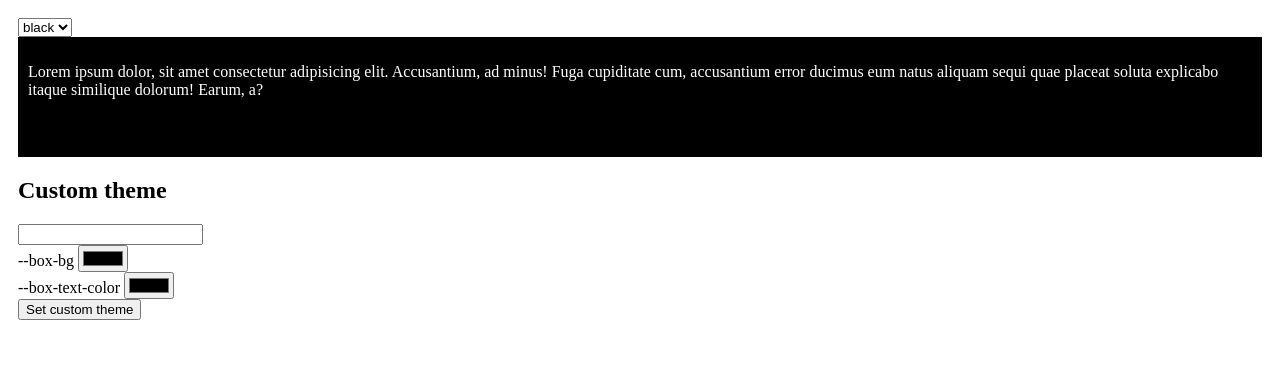
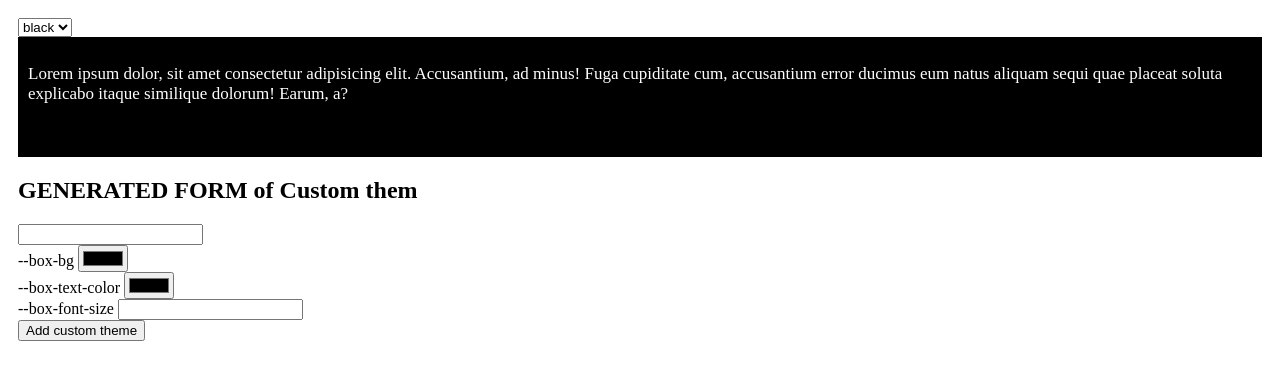
Before and after one commit to mikutsky/HW-6, a plain HTML site: page index.html in a window 1280 px wide. Drawn offline with Linux system fonts and the light colour scheme.

Commit message:
I did it! Homework #6

```diff
--- a/app.js
+++ b/app.js
@@ -1,44 +1,155 @@
-// const colorPicker = document.getElementById('color');
+//// const colorPicker = document.getElementById('color');
 
-// colorPicker.addEventListener('change', e => {
-//   document.body.style.setProperty('--main-bg', colorPicker.value);
-// });
+//// colorPicker.addEventListener('change', e => {
+////   document.body.style.setProperty('--main-bg', colorPicker.value);
+//// });
 
-const themes = {
-  white: {
-    '--box-bg': 'white',
-    '--box-text-color': 'black',
-  },
-  black: {
-    '--box-bg': 'black',
-    '--box-text-color': 'white',
-  },
-};
+// const themes = {
+//   white: {
+//     '--box-bg': 'white',
+//     '--box-text-color': 'black',
+//   },
+//   black: {
+//     '--box-bg': 'black',
+//     '--box-text-color': 'white',
+//   },
+// };
 
-const themeSelect = document.getElementById('themes');
-const form = document.forms['customThemeFrom'];
-const colorInputs = document.querySelectorAll('[data-var]');
-const inputThemeName = form.elements['themeName'];
+const themeSelect = document.getElementById("themes");
+// const form = document.forms['customThemeFrom'];
+// const colorInputs = document.querySelectorAll('[data-var]');
+// const inputThemeName = form.elements['themeName'];
 
-themeSelect.addEventListener('change', e => {
+themeSelect.addEventListener("change", e => {
   const themeVariables = themes[themeSelect.value];
   Object.entries(themeVariables).forEach(([key, value]) => {
     document.body.style.setProperty(key, value);
   });
 });
 
-form.addEventListener('submit', e => {
-  e.preventDefault();
-  const newTheme = {};
-  const newThemeName = inputThemeName.value;
-  colorInputs.forEach(input => {
-    const key = input.dataset.var;
-    const value = input.value;
-    newTheme[key] = value;
+// form.addEventListener('submit', e => {
+//   e.preventDefault();
+//   const newTheme = {};
+//   const newThemeName = inputThemeName.value;
+//   colorInputs.forEach(input => {
+//     const key = input.dataset.var;
+//     const value = input.value;
+//     newTheme[key] = value;
+//   });
+
+//   themes[newThemeName] = newTheme;
+//   const newSelectOption = new Option(newThemeName, newThemeName);
+//   themeSelect.appendChild(newSelectOption);
+//   form.reset();
+// });
+
+//ДОМАШНЕЕ ЗАДАНИЕ №6
+//Продолжить работу с кодом с занятия. Сделать так что бы разметка для создания
+//новой темы генерировалась динамически исходя из шаблона тех переменных которые
+//у нас есть. Для этого вы можете создать массив или объект с переменными которые
+//у вас будут в теме и на основе него генерировать разметку, цвет по умолчанию
+//в input color может быть черным..
+
+//мой массив с полями, пошел дальше и сгенерировал тип поля, теперь можно и текстовые
+//значения добавлять в стиль, как пример размер шрифта
+const themeVars = {
+  "--box-bg": "color",
+  "--box-text-color": "color",
+  "--box-font-size": "text"
+};
+
+const themes = {
+  white: {
+    "--box-bg": "white",
+    "--box-text-color": "black"
+  },
+  black: {
+    "--box-bg": "black",
+    "--box-text-color": "white"
+  }
+};
+
+function genCustomThemForm(themeVars) {
+  const fragment = document.createDocumentFragment();
+
+  const h2Title = document.createElement("h2");
+  h2Title.textContent = "GENERATED FORM of Custom them";
+
+  const divForm = document.createElement("div");
+  divForm.className = "custom-theme-controls";
+
+  const formMain = document.createElement("form");
+  formMain.name = "customThemeFrom";
+
+  const divControlName = document.createElement("div");
+  divControlName.className = "controls-item";
+
+  const inputThemeName = document.createElement("input");
+  inputThemeName.type = "text";
+  inputThemeName.id = "themeName";
+  inputThemeName.name = "themeName";
+  inputThemeName.className = "controls-item";
+
+  fragment.appendChild(h2Title);
+  fragment.appendChild(divForm);
+  divForm.appendChild(formMain);
+  formMain.appendChild(divControlName);
+  divControlName.appendChild(inputThemeName);
+
+  Object.entries(themeVars).forEach(([key, value]) => {
+    const divControl = document.createElement("div");
+    divControl.className = "controls-item";
+
+    const labelConrol = document.createElement("label");
+    labelConrol.setAttribute("for", value + key);
+    labelConrol.textContent = key + " ";
+
+    const inputControl = document.createElement("input");
+    inputControl.type = value;
+    inputControl.id = value + key;
+    inputControl.name = key;
+    inputControl.className = "controls-item";
+    inputControl.dataset.var = key;
+
+    formMain.appendChild(divControl);
+    divControl.appendChild(labelConrol);
+    divControl.appendChild(inputControl);
   });
 
-  themes[newThemeName] = newTheme;
-  const newSelectOption = new Option(newThemeName, newThemeName);
-  themeSelect.appendChild(newSelectOption);
-  form.reset();
-});
+  const btnSubmit = document.createElement("button");
+  btnSubmit.type = "submit";
+  btnSubmit.textContent = "Add custom theme";
+
+  formMain.appendChild(btnSubmit);
+  formMain.addEventListener("submit", el => {
+    el.preventDefault();
+    //Проверяем пустое ли поле имя
+    //И не был ли создан объект с таким же именем
+    //Если не делать проверку а оставить, как делали на уроке
+    //темы с одинаковыми именами будут игнорироваться, при выборе.
+    //будет работать только последняя
+    if (!inputThemeName.value) return alert("Имя темы не заданно!");
+    if (Object.keys(themes).some(el => el === inputThemeName.value))
+      return alert("Тема с заданным именем уже существует!");
+
+    const inputVar = document.querySelectorAll("[data-var]");
+    const newTheme = {};
+    inputVar.forEach(el => {
+      newTheme[el.dataset.var] = el.value;
+    });
+
+    themes[inputThemeName.value] = newTheme;
+    const newSelectOption = new Option(
+      inputThemeName.value,
+      inputThemeName.value
+    );
+    themeSelect.appendChild(newSelectOption);
+
+    formMain.reset();
+  });
+
+  return fragment;
+}
+
+document.body.appendChild(genCustomThemForm(themeVars));
+//Событие выбора нужной темы взял из урока
--- a/index.html
+++ b/index.html
@@ -9,6 +9,7 @@
       :root {
         --box-bg: black;
         --box-text-color: white;
+        --box-font-size: 17px;
       }
       .box {
         padding: 10px;
@@ -17,6 +18,7 @@
       }
       .box p {
         color: var(--box-text-color);
+        font-size: var(--box-font-size);
       }
       body {
         padding: 10px;
@@ -38,7 +40,7 @@
         Earum, a?
       </p>
     </div>
-    <h2>Custom theme</h2>
+    <!-- <h2>Custom theme</h2>
     <div class="custom-theme-controls">
       <form name="customThemeFrom">
         <div class="controls-item">
@@ -64,7 +66,7 @@
         </div>
         <button type="submit">Set custom theme</button>
       </form>
-    </div>
+    </div> -->
     <script src="app.js"></script>
   </body>
 </html>
```
